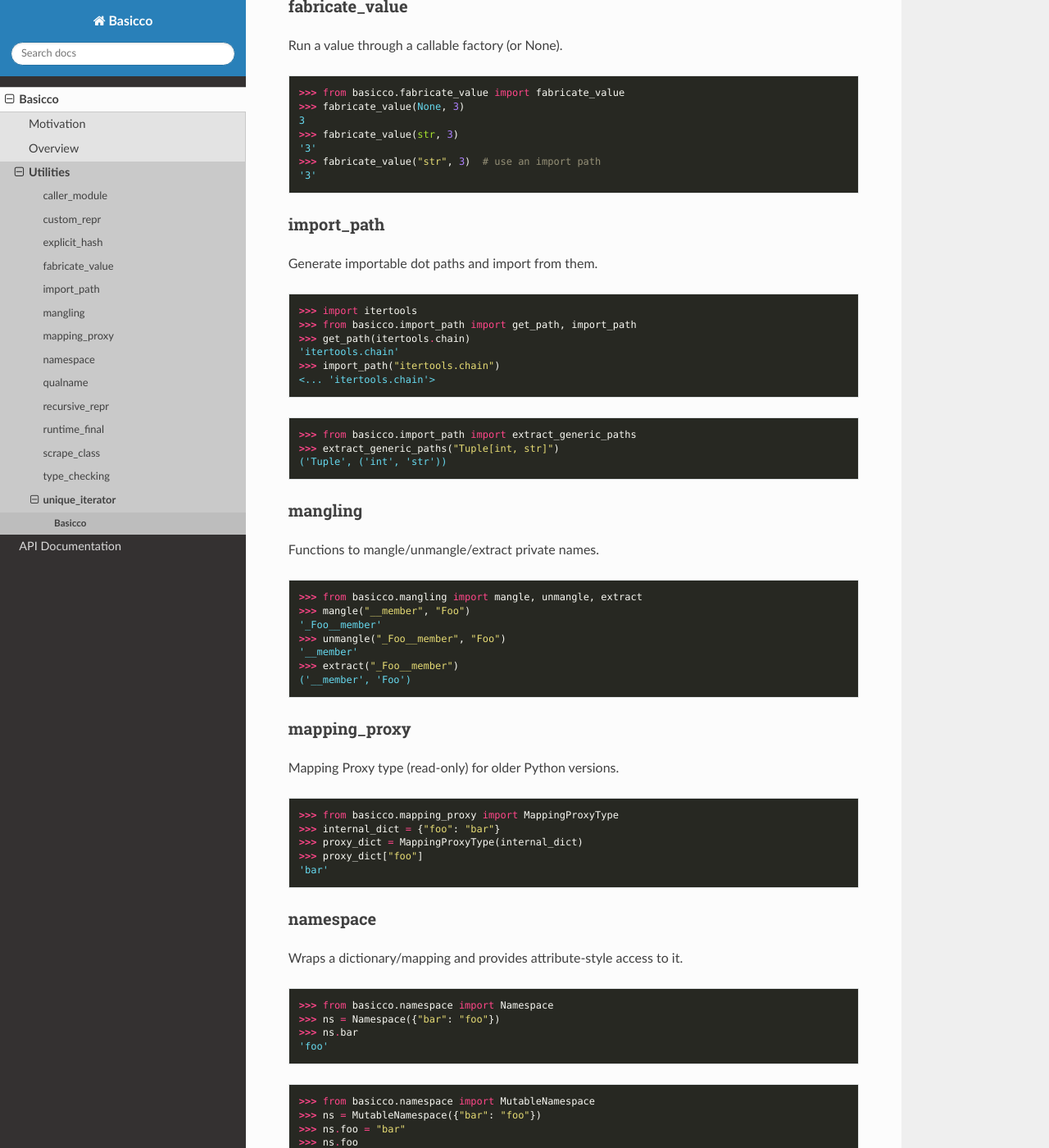
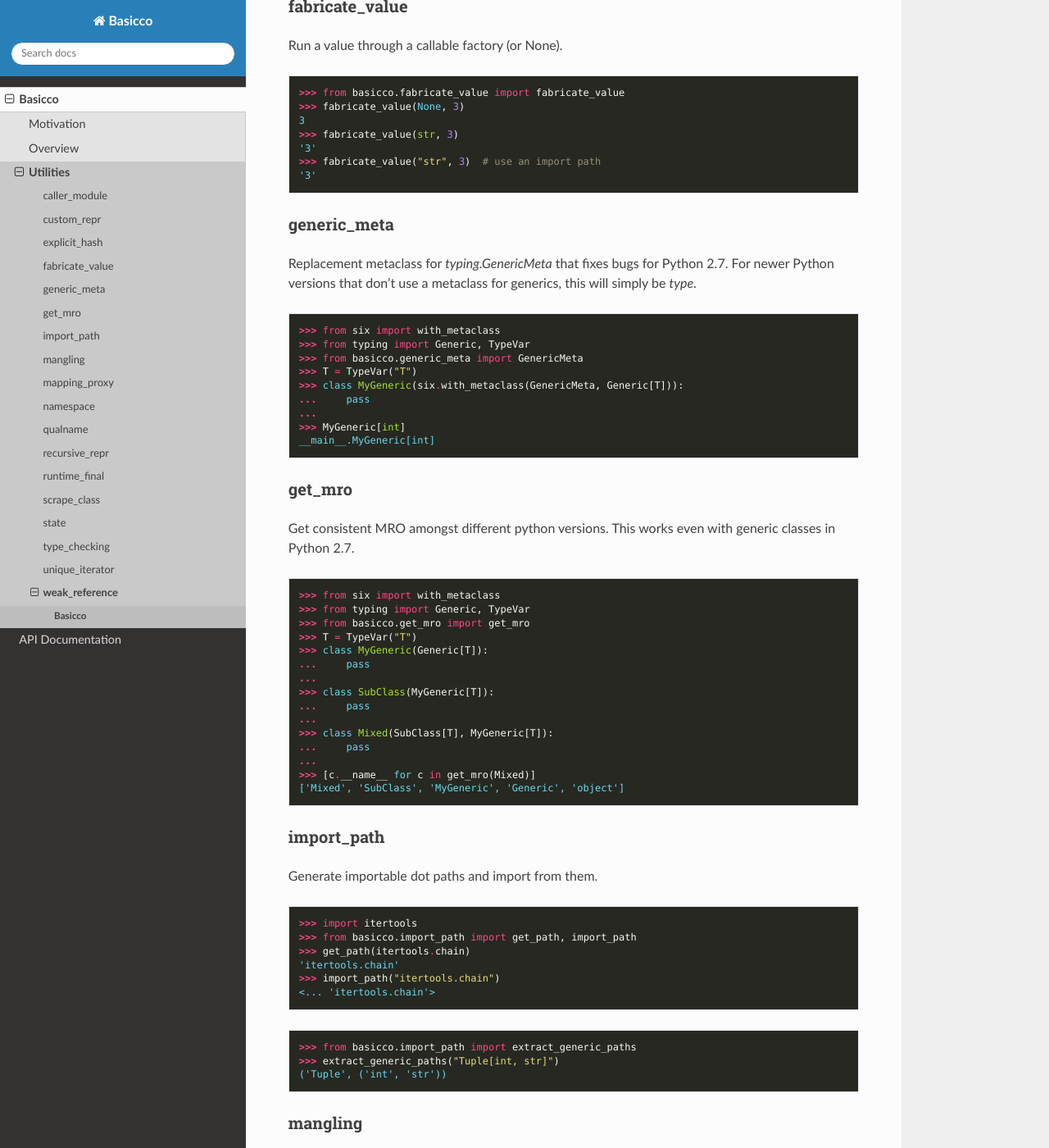
Before and after one commit to brunonicko/basicco, a Sphinx documentation site: the page built from docs/source/readme.rst, in a window 1280 px wide and 1400 px high, scrolled down 1433 px. Shown: the whole window at 82% size. Built offline with Sphinx 7.4.7 and the Read the Docs theme 2.0.0, drawn with Linux system fonts in a browser that asks for light colours; some of the changed text lies outside the part shown.

```diff
--- a/README.rst
+++ b/README.rst
@@ -95,6 +95,45 @@
     '3'
     >>> fabricate_value("str", 3)  # use an import path
     '3'
+
+generic_meta
+^^^^^^^^^^^^
+Replacement metaclass for `typing.GenericMeta` that fixes bugs for Python 2.7.
+For newer Python versions that don't use a metaclass for generics, this will simply be `type`.
+
+.. code:: python
+
+    >>> from six import with_metaclass
+    >>> from typing import Generic, TypeVar
+    >>> from basicco.generic_meta import GenericMeta
+    >>> T = TypeVar("T")
+    >>> class MyGeneric(six.with_metaclass(GenericMeta, Generic[T])):
+    ...     pass
+    ...
+    >>> MyGeneric[int]
+    __main__.MyGeneric[int]
+
+get_mro
+^^^^^^^
+Get consistent MRO amongst different python versions. This works even with generic classes in Python 2.7.
+
+.. code:: python
+
+    >>> from six import with_metaclass
+    >>> from typing import Generic, TypeVar
+    >>> from basicco.get_mro import get_mro
+    >>> T = TypeVar("T")
+    >>> class MyGeneric(Generic[T]):
+    ...     pass
+    ...
+    >>> class SubClass(MyGeneric[T]):
+    ...     pass
+    ...
+    >>> class Mixed(SubClass[T], MyGeneric[T]):
+    ...     pass
+    ...
+    >>> [c.__name__ for c in get_mro(Mixed)]
+    ['Mixed', 'SubClass', 'MyGeneric', 'Generic', 'object']
 
 import_path
 ^^^^^^^^^^^
@@ -270,6 +309,23 @@
     >>> sorted(scrape_class(SubAsset, field_filter))
     ['name', 'sub_name', 'version']
 
+state
+^^^^^
+Get/update the state of an object, slotted or not (works even in Python 2.7).
+
+.. code:: python
+
+    >>> from basicco.state import get_state
+    >>> class Slotted(object):
+    ...     __slots__ = ("foo", "bar")
+    ...     def __init__(self, foo, bar):
+    ...         self.foo = foo
+    ...         self.bar = bar
+    ...
+    >>> slotted = Slotted("a", "b")
+    >>> sorted(get_state(slotted).items())
+    [('bar', 'b'), ('foo', 'a')]
+
 type_checking
 ^^^^^^^^^^^^^
 Runtime type checking with support for import paths and type hints.
@@ -306,3 +362,7 @@
     >>> from basicco.unique_iterator import unique_iterator
     >>> list(unique_iterator([1, 2, 3, 3, 4, 4, 5]))
     [1, 2, 3, 4, 5]
+
+weak_reference
+^^^^^^^^^^^^^^
+Weak Reference-like object that supports pickling.
--- a/setup.py
+++ b/setup.py
@@ -11,7 +11,7 @@
 
 setuptools.setup(
     name="basicco",
-    version="6.1.0",
+    version="6.2.0",
     author="Bruno Nicko",
     author_email="brunonicko@gmail.com",
     description="Collection of lower-level utilities that enhance code compatibility and validation.",
```
Also changed, not shown: docs/source/api.rst (+24 -6 lines), 3 other files.
